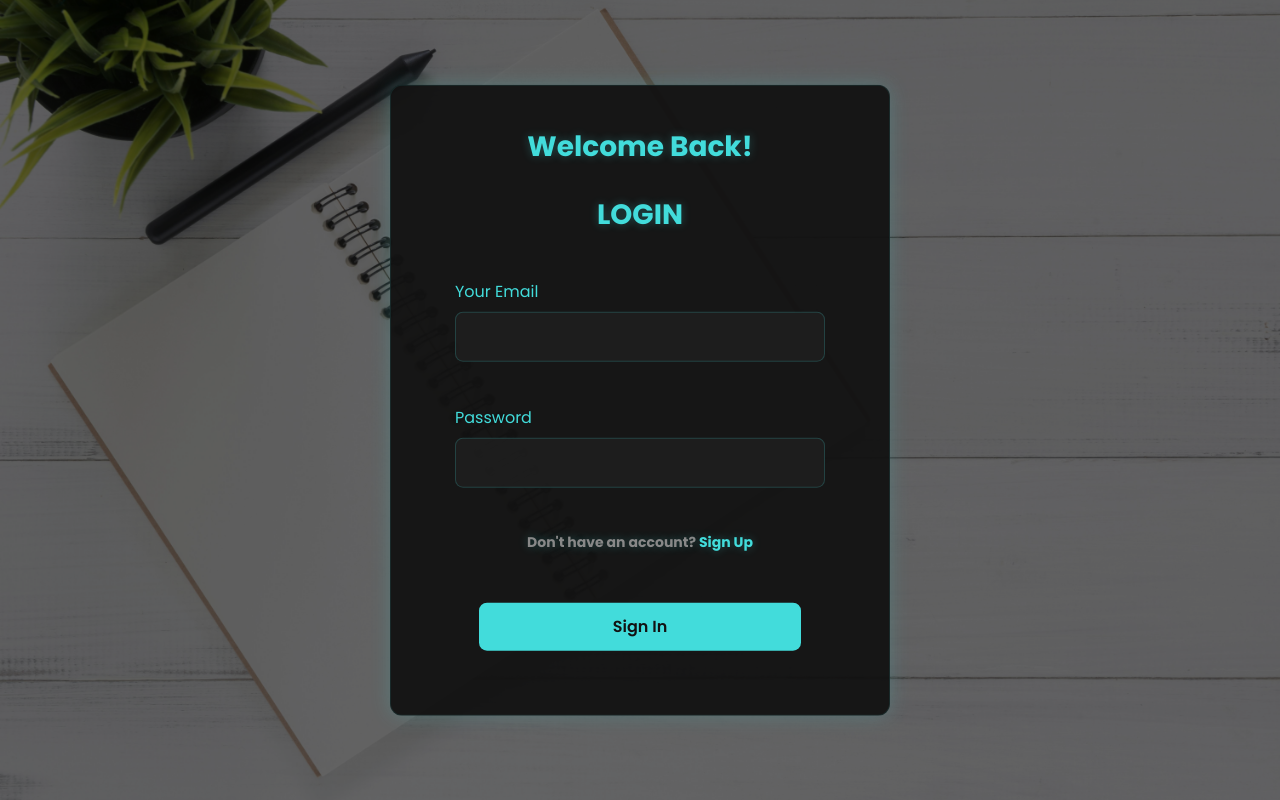
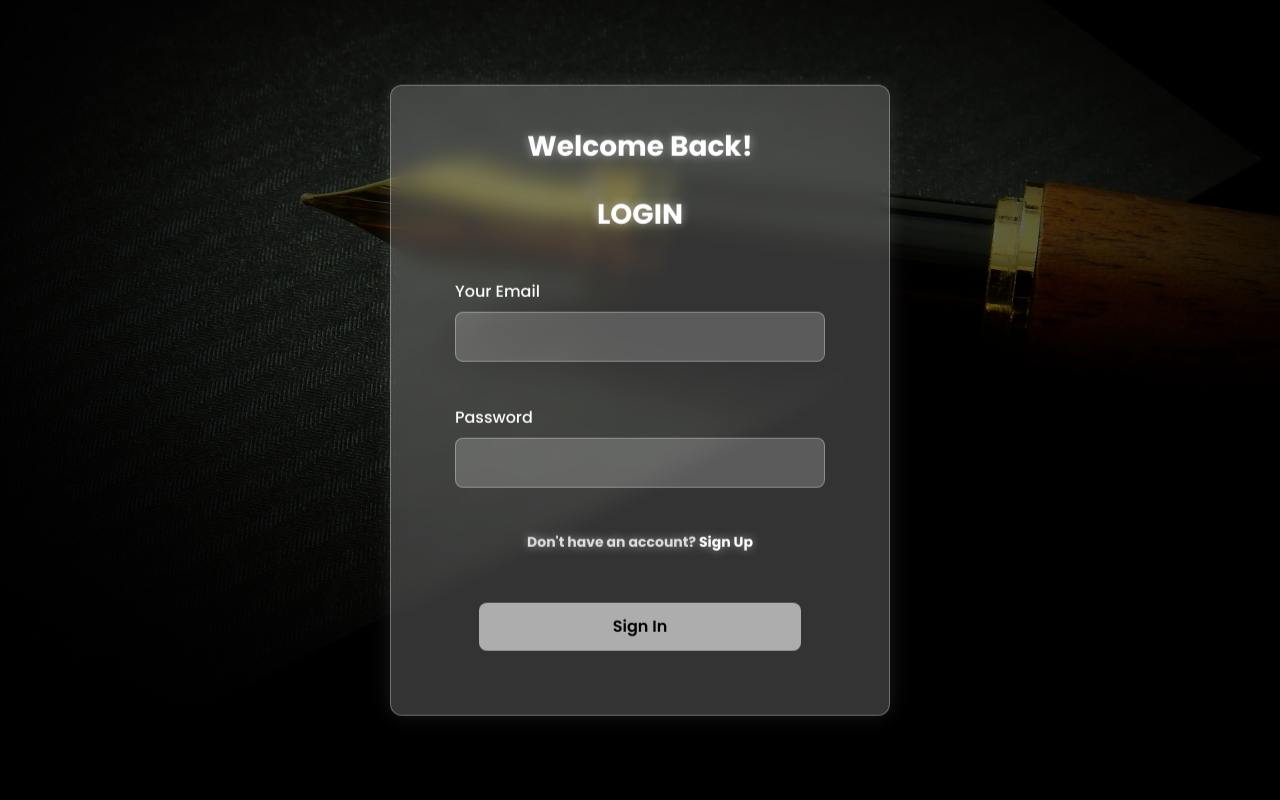
Before and after one commit to TharinduDMadushanka/full-stack-blog-web-site-springboot-react, a React (Vite) app in the folder blog-frontend/: page /user-login in a window 1280 px wide. Built offline with nearby package versions, Linux system fonts and the light colour scheme.

Commit message:
make user login background glass white

```diff
--- a/blog-frontend/src/pages/UserLogin/UserLogin.css
+++ b/blog-frontend/src/pages/UserLogin/UserLogin.css
@@ -12,74 +12,84 @@
     filter: brightness(0.4);
 }
 
+/* Glassmorphism Login Form */
 .login-form {
     position: absolute;
     top: 50%;
     left: 50%;
     transform: translate(-50%, -50%);
     width: 500px;
-    background: rgba(18, 18, 18, 0.95);
-    box-shadow: 0 0 20px rgba(66, 220, 219, 0.2);
+    background: rgba(255, 255, 255, 0.2);  /* Glass effect */
+    backdrop-filter: blur(10px);  /* Frosted glass blur */
+    box-shadow: 0 0 20px rgba(255, 255, 255, 0.1);
     border-radius: 12px;
     padding: 40px;
     z-index: 2;
-    border: 1px solid rgba(66, 220, 219, 0.1);
+    border: 1px solid rgba(255, 255, 255, 0.3);
 }
 
+/* Title */
 .login-form p {
     text-align: center;
     font-weight: bold;
     font-size: 28px;
-    color: #42dcdb;
+    color: #fff;
     margin-bottom: 30px;
-    text-shadow: 0 0 10px rgba(66, 220, 219, 0.3);
+    text-shadow: 0 0 10px rgba(255, 255, 255, 0.5);
 }
 
+/* Input Fields */
 .login-form form input {
     width: 100%;
     padding: 12px;
     margin-bottom: 20px;
-    border: 1px solid rgba(66, 220, 219, 0.2);
+    border: 1px solid rgba(255, 255, 255, 0.3);
     border-radius: 8px;
-    background: rgba(30, 30, 30, 0.95);
-    color: #ffffff;
+    background: rgba(255, 255, 255, 0.2);
+    color: #000;
+    font-weight: bold;
     transition: all 0.3s ease;
 }
 
 .login-form form input:focus {
     outline: none;
-    border-color: #42dcdb;
-    box-shadow: 0 0 10px rgba(66, 220, 219, 0.2);
+    border-color: #ffffff;
+    box-shadow: 0 0 10px rgba(255, 255, 255, 0.3);
 }
 
+/* Labels */
 .login-form form label {
-    color: #42dcdb;
+    color: #fff;
     margin-bottom: 8px;
     display: block;
+    font-weight: 500;
 }
 
+/* Sign Up Link */
 .nav-sign p {
     text-align: center;
     margin-top: 20px;
     font-size: 14px;
-    color: #888;
+    color: #ddd;
 }
 
 .nav-sign a {
-    color: #42dcdb;
+    color: #fff;
     text-decoration: none;
+    font-weight: bold;
     transition: all 0.3s ease;
 }
 
 .nav-sign a:hover {
-    text-shadow: 0 0 10px rgba(66, 220, 219, 0.5);
+    text-shadow: 0 0 10px rgba(255, 255, 255, 0.5);
 }
 
+/* Button */
 .login-btn {
     width: 100%;
     padding: 12px;
-    background: #42dcdb;
-    color: #121212;
+    background: rgba(255, 255, 255, 0.6);
+    color: #000;
     border: none;
     border-radius: 8px;
     cursor: pointer;
@@ -90,7 +100,7 @@
 }
 
 .login-btn:hover {
-    background: #3ac5c4;
+    background: rgba(255, 255, 255, 0.8);
     transform: translateY(-2px);
-    box-shadow: 0 5px 15px rgba(66, 220, 219, 0.3);
+    box-shadow: 0 5px 15px rgba(255, 255, 255, 0.3);
 }
--- a/blog-frontend/src/pages/UserLogin/UserLogin.jsx
+++ b/blog-frontend/src/pages/UserLogin/UserLogin.jsx
@@ -3,7 +3,7 @@ import { useNavigate } from 'react-router-dom';
 import axios from 'axios';
 import './UserLogin.css'
 
-import login_bg from '../../assets/login/login-bg.jpg'
+import login_bg from '../../assets/login/login-bg2.jpg'
 
 const UserLogin = () => {
   const [formData, setFormData] = useState({
```
